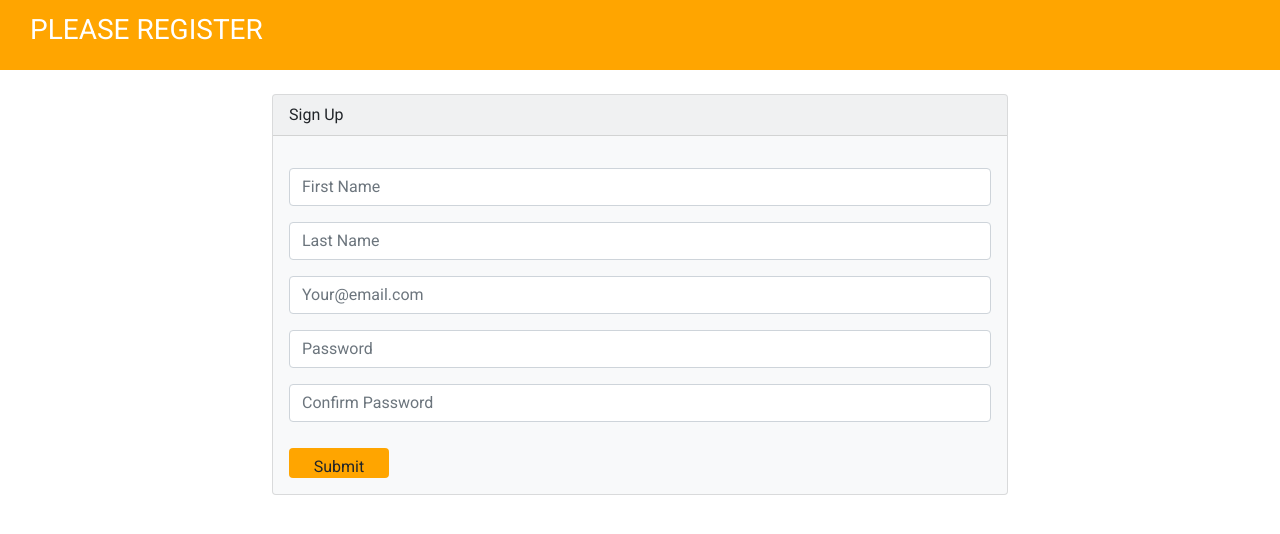
After one commit to dzheine/vendor, a PHP site: page /vendor/views/register.php in a window 1280 px wide. The commit adds this page. Shown: the top 534 px of the page. Run offline with PHP 8.4, Linux system fonts and the light colour scheme.

Commit message:
register/login/logout

```diff
--- a/dist/css/style.css
+++ b/dist/css/style.css
@@ -35,9 +35,12 @@ li:hover{
     justify-content: space-between;
     margin: 0;
 }
-.up2 li{
+.up2 li {
     list-style: none;
     margin-right: 15px;
+}
+.up2 li a{
+    text-decoration: none;
 }
 .middle {
     width: 100%;
@@ -46,6 +49,11 @@ li:hover{
     display: flex;
     justify-content: space-between;
     color: white;
+}
+
+.middle1, h3{
+    text-align: center;
+    line-height: 60px;
 }
 .middle2 ul{
     display: flex;
@@ -80,7 +88,7 @@ li:hover{
     text-decoration: none;
       color: darkgray;
 }
-a:hover {
+.login a:hover {
     color: orange
 }
 
@@ -121,7 +129,7 @@ label, input{
 }
 
 .btn{
-    width: 70px;
+    width: 100px;
     height: 30px;
     background-color: orange;
     margin-top: 10px;
@@ -136,3 +144,15 @@ label, input{
 .end a{
     text-decoration: none;
 }
+
+
+/* HEADER 2 */
+.logout{
+    line-height: 60px;
+    margin-right: 60px;
+}
+
+.logout a{
+    text-decoration: none;
+    color: white;
+}
--- /dev/null
+++ b/layout/header.php
@@ -0,0 +1,26 @@
+<!DOCTYPE html>
+<html lang="en">
+<head>
+    <meta charset="UTF-8">
+    <meta http-equiv="X-UA-Compatible" content="IE=edge">
+    <meta name="viewport" content="width=device-width, initial-scale=1.0">
+    <title>Vendor</title>
+    <link rel="stylesheet" href="https://cdnjs.cloudflare.com/ajax/libs/font-awesome/6.0.0/css/all.min.css">
+    <link rel="preconnect" href="https://fonts.googleapis.com">
+    <link rel="preconnect" href="https://fonts.gstatic.com" crossorigin>
+    <link href="https://fonts.googleapis.com/css2?family=Roboto:wght@100;400;700&display=swap" rel="stylesheet">
+    <link href="https://cdn.jsdelivr.net/npm/bootstrap@5.1.3/dist/css/bootstrap.min.css" rel="stylesheet"
+        integrity="sha384-1BmE4kWBq78iYhFldvKuhfTAU6auU8tT94WrHftjDbrCEXSU1oBoqyl2QvZ6jIW3" crossorigin="anonymous">
+    <link rel="stylesheet" href="../dist/css/style.css">
+
+</head>
+<body>
+<div class="container1">
+        <div class="middle">
+            <div class="middle1">
+                <h3>PLEASE REGISTER </h3>
+           </div>
+            <div class="middle2">
+            </div>
+        </div>
+</div>
--- /dev/null
+++ b/scripts/logout.php
@@ -0,0 +1,5 @@
+<?php
+session_start();
+session_unset();
+session_destroy();
+header("Location: http://localhost/vendor/");
--- /dev/null
+++ b/views/register.php
@@ -0,0 +1,37 @@
+<?php
+
+include("../layout/header.php");
+?>
+
+<div class="container py-4">
+    <div class="row justify-content-center">
+        <div class="col-md-8">
+            <div class="card bg-light mb-8">
+                <div class="card-header">Sign Up</div>
+                <div class="card-body">
+                   <form action="..\scripts\register.php" method="POST" enctype="multipart/form-data">
+                        <div class="form-group">
+                            <input type="text" class="form-control my-3" placeholder="First Name" name="fname">
+                        </div>
+                        <div class="form-group">
+                            <input type="text" class="form-control  my-3" placeholder="Last Name" name="lname">
+                        </div>
+                        <div class="form-group">
+                            <input type="email" class="form-control  my-3" placeholder="Your@email.com" name="email">
+                        </div>
+                        <div class="form-group">
+                            <input type="password" class="form-control  my-3" placeholder="Password" name="password">
+                        </div>
+                        <div class="form-group">
+                            <input type="password" class="form-control  my-3" placeholder="Confirm Password" name="confirm">
+                        </div>
+                        <button type="submit" class="btn">Submit</button>
+                   </form>
+                </div>
+            </div>
+        </div>
+    </div>
+</div>
+
+</body>
+</html>
```
Also changed, not shown: db_connect.php (added, +13 -0 lines), index.php (+10 -8 lines), layout/header_forum.php (added, +28 -0 lines), scripts/login.php (added, +34 -0 lines), scripts/register.php (added, +41 -0 lines), views/forum.php (added, +8 -0 lines), layout/footer.php (added).
